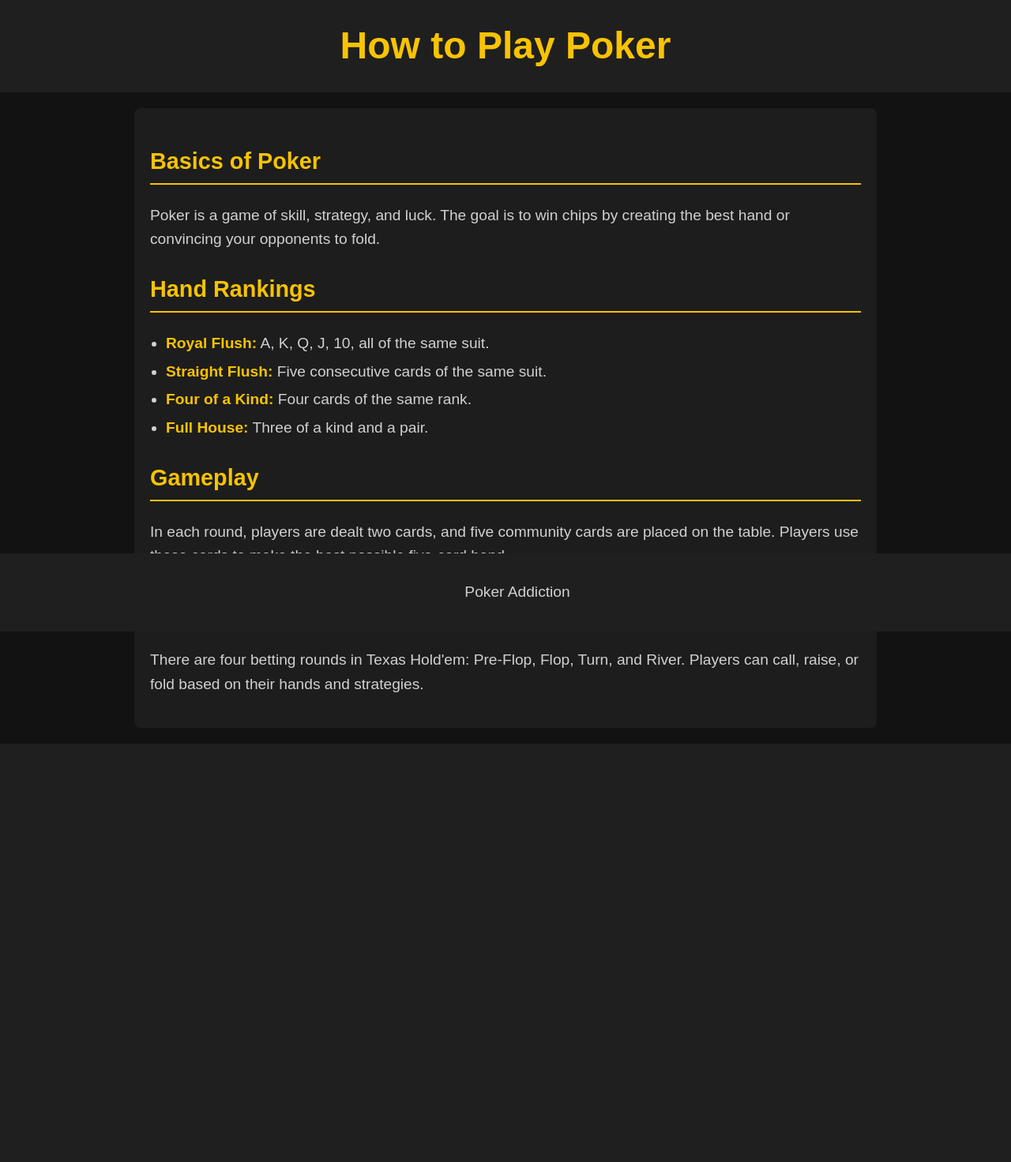
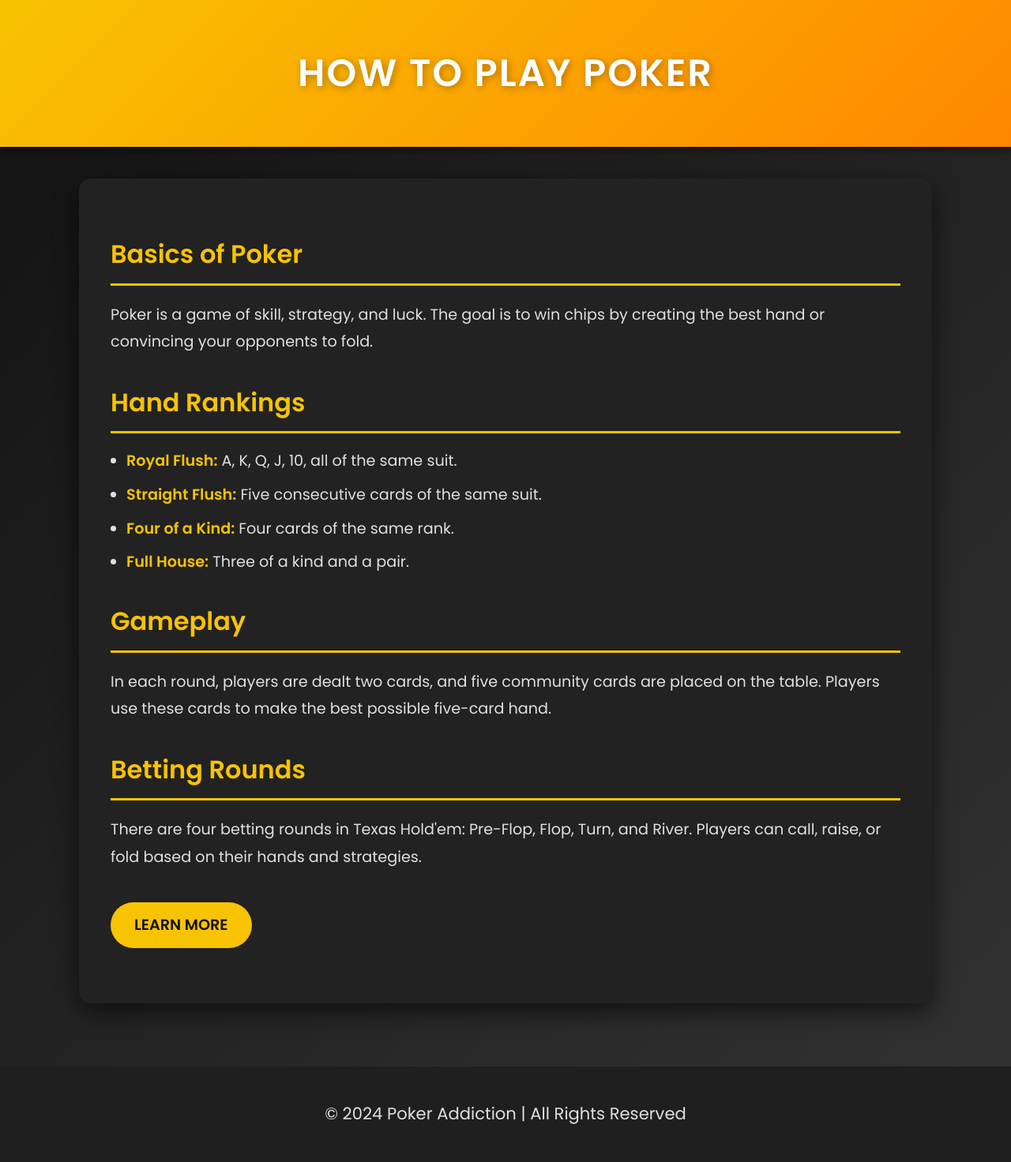
Before and after one commit to NickEscc/addiction-website, a Django app: page /HowToPlay/ in a window 1280 px wide. Shown: the whole page at 79% size. Before the commit the page ends 942 px from the top, so only its background shows below. Run offline with Django 5.2, Linux system fonts and the light colour scheme.

Commit message:
Update HowToPlay

```diff
--- a/website/templates/website/HowToPlay.html
+++ b/website/templates/website/HowToPlay.html
@@ -4,96 +4,144 @@
     <meta charset="UTF-8">
     <meta name="viewport" content="width=device-width, initial-scale=1.0">
     <title>How to Play Poker</title>
+    <!-- Google Font for Better Typography -->
+    <link href="https://fonts.googleapis.com/css2?family=Poppins:wght@300;400;600&display=swap" rel="stylesheet">
+
     <style>
         /* General body styling */
         body {
-            background-color: #121212; /* Black background */
+            background: linear-gradient(135deg, #121212 0%, #333333 100%); /* Dark gradient background */
             color: #fff; /* White text for contrast */
-            font-family: 'Arial', sans-serif;
+            font-family: 'Poppins', sans-serif;
             margin: 0;
             padding: 0;
-            line-height: 1.6;
+            line-height: 1.8;
+            display: flex;
+            flex-direction: column;
+            min-height: 100vh;
         }
 
-        /* Header styling */
+        /* Header Styling */
         header {
-            background-color: #1f1f1f; /* Dark gray for header */
-            padding: 20px;
+            background: linear-gradient(135deg, #f8c301 0%, #ff8700 100%); /* Golden gradient for header */
+            padding: 50px 20px;
             text-align: center;
+            box-shadow: 0 4px 10px rgba(0, 0, 0, 0.5);
         }
 
         header h1 {
             font-size: 3em;
             margin: 0;
-            color: #f8c301; /* Golden yellow color for contrast */
+            color: #fff;
+            text-transform: uppercase;
+            letter-spacing: 2px;
+            text-shadow: 2px 2px 10px rgba(0, 0, 0, 0.3); /* Shadow for text depth */
         }
 
-        /* Main content area */
+        /* Main Content Area */
         main {
-            max-width: 900px;
-            margin: 20px auto;
-            padding: 20px;
-            background-color: #1d1d1d; /* Slightly lighter gray for content area */
-            border-radius: 8px;
+            max-width: 1000px;
+            margin: 40px auto;
+            padding: 40px;
+            background-color: #222222;
+            border-radius: 15px;
+            box-shadow: 0 10px 30px rgba(0, 0, 0, 0.6); /* Box shadow for depth */
         }
 
         section {
-            margin-bottom: 20px;
+            margin-bottom: 30px;
         }
 
-        /* Section title */
         h2 {
-            font-size: 1.8em;
-            color: #f8c301; /* Golden yellow */
-            border-bottom: 2px solid #f8c301;
-            padding-bottom: 5px;
+            font-size: 2em;
+            color: #f8c301; /* Golden yellow for emphasis */
+            border-bottom: 3px solid #f8c301;
+            padding-bottom: 8px;
+            margin-bottom: 20px;
+            font-weight: 600;
         }
 
-        /* Paragraph text */
+        /* Content text */
         p, ul {
             font-size: 1.2em;
-            color: #d1d1d1; /* Light gray for readability */
+            color: #e0e0e0; /* Light gray for readability */
         }
 
         /* List styling */
         ul {
             padding-left: 20px;
+            margin-top: 10px;
         }
 
         li {
-            margin: 5px 0;
+            margin: 12px 0;
+            line-height: 1.6;
         }
 
         li strong {
-            color: #f8c301; /* Golden yellow for emphasis */
+            color: #f8c301; /* Golden for emphasis */
         }
 
-        /* Footer styling */
+        /* Section styling for hover effects */
+        section:hover {
+            transform: translateY(-5px);
+            transition: all 0.3s ease-out;
+            background-color: #333333;
+        }
+
+        /* Footer Styling */
         footer {
             text-align: center;
-            padding: 15px;
+            padding: 20px;
             background-color: #1f1f1f;
-            position: fixed;
-            bottom: 0;
-            width: 100%;
+            position: relative;
+            margin-top: 40px;
+            font-size: 1.1em;
             color: #d1d1d1;
         }
 
-        /* Links styling */
+        /* Links Styling */
         a {
             color: #f8c301;
             text-decoration: none;
+            font-weight: 600;
+            transition: color 0.3s ease;
         }
 
         a:hover {
+            color: #ff8700; /* Slightly different shade for hover effect */
             text-decoration: underline;
         }
+
+        /* Button Styling */
+        .button {
+            display: inline-block;
+            background-color: #f8c301;
+            color: #121212;
+            padding: 12px 30px;
+            font-size: 1.2em;
+            font-weight: 600;
+            text-align: center;
+            text-transform: uppercase;
+            border-radius: 30px;
+            transition: background-color 0.3s ease, transform 0.2s ease;
+            text-decoration: none;
+            margin-top: 20px;
+        }
+
+        .button:hover {
+            background-color: #ff8700;
+            transform: scale(1.05);
+        }
+
     </style>
 </head>
 <body>
+
     <header>
         <h1>How to Play Poker</h1>
     </header>
+
     <main>
         <section>
             <h2>Basics of Poker</h2>
@@ -119,10 +167,13 @@
         <section>
             <h2>Betting Rounds</h2>
             <p>There are four betting rounds in Texas Hold'em: Pre-Flop, Flop, Turn, and River. Players can call, raise, or fold based on their hands and strategies.</p>
+            <a href="#" class="button">Learn More</a>
         </section>
     </main>
+
     <footer>
-        <p>Poker Addiction</p>
+        <p>&copy; 2024 Poker Addiction | All Rights Reserved</p>
     </footer>
+
 </body>
 </html>
```
